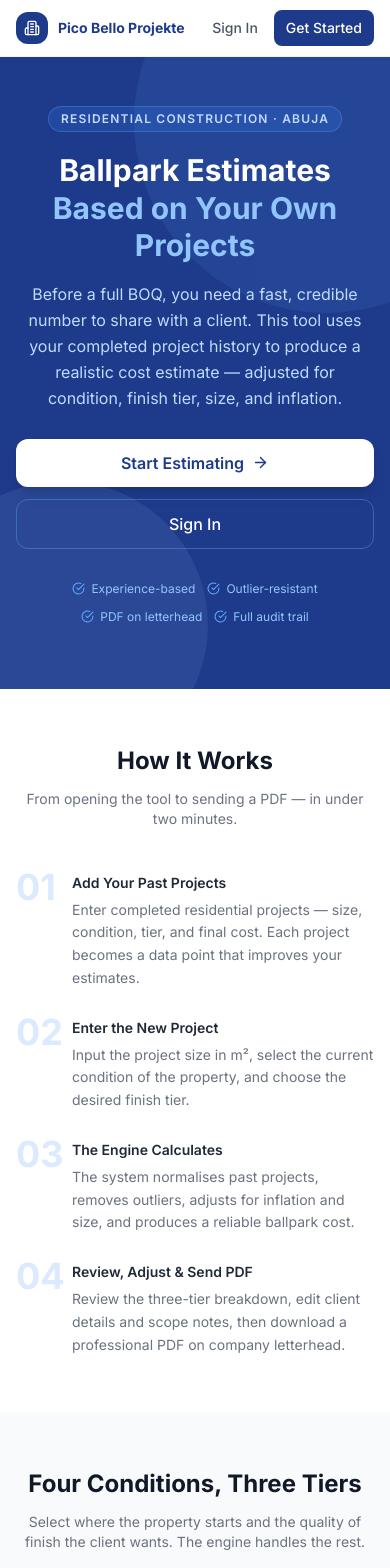
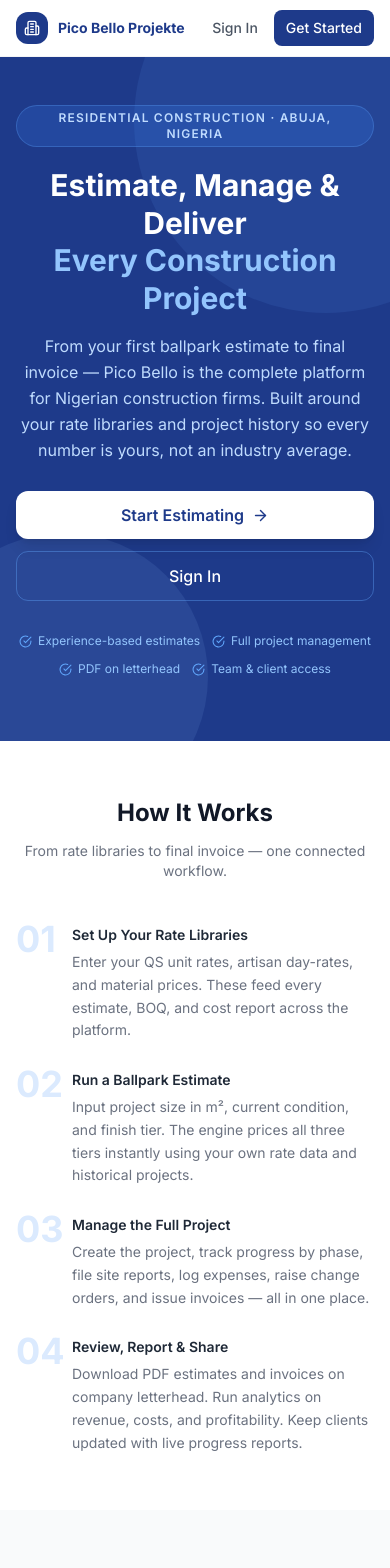
Before and after one commit to tidan1023-web/picobelloprojekte.boq, a React (Vite) app in the folder frontend/: page / in a window 390 px wide. Shown: the top 1568 px of the page. Built offline with nearby package versions, Linux system fonts and the light colour scheme; no server answers.

Commit message:
feat: make onboarding call optional + update landing page to reflect full platform

```diff
--- a/frontend/src/components/BookCallGate.jsx
+++ b/frontend/src/components/BookCallGate.jsx
@@ -56,7 +56,7 @@
   );
 }
 
-export default function BookCallGate() {
+export default function BookCallGate({ onSkip }) {
   const { user, setUser } = useAuth();
   const [days]        = useState(() => getAvailableDays(14));
   const [weekOffset, setWeekOffset] = useState(0);
@@ -283,6 +283,16 @@
             <p className="text-xs text-gray-400 text-center mt-3">
               All times are in West Africa Time (WAT, UTC+1)
             </p>
+
+            {onSkip && (
+              <p className="text-center mt-4">
+                <button
+                  onClick={onSkip}
+                  className="text-xs text-gray-400 hover:text-gray-600 underline transition-colors">
+                  Skip for now — I'll book later
+                </button>
+              </p>
+            )}
           </div>
         </div>
 
--- a/frontend/src/components/layout/AppLayout.jsx
+++ b/frontend/src/components/layout/AppLayout.jsx
@@ -5,6 +5,8 @@
 import OnboardingModal from '../OnboardingModal';
 import BookCallGate from '../BookCallGate';
 import { useAuth } from '../../context/AuthContext';
+
+const CALL_SKIP_KEY = 'pb_call_skipped';
 
 const TITLES = {
   '/app/dashboard':           'Dashboard',
@@ -32,9 +34,17 @@
   const { pathname } = useLocation();
   const { user } = useAuth();
   const [sidebarOpen, setSidebarOpen] = useState(false);
+  const [callSkipped, setCallSkipped] = useState(
+    () => !!localStorage.getItem(CALL_SKIP_KEY),
+  );
 
-  if (user?.role === 'admin' && !user?.callCompleted) {
-    return <BookCallGate />;
+  const handleSkipCall = () => {
+    localStorage.setItem(CALL_SKIP_KEY, '1');
+    setCallSkipped(true);
+  };
+
+  if (user?.role === 'admin' && !user?.callCompleted && !callSkipped) {
+    return <BookCallGate onSkip={handleSkipCall} />;
   }
 
   const title = TITLES[pathname]
--- a/frontend/src/pages/Landing.jsx
+++ b/frontend/src/pages/Landing.jsx
@@ -3,28 +3,30 @@
 import {
   Building2, Calculator, Database, FileText, ArrowRight,
   CheckCircle, TrendingUp, Shield, Clock, ChevronRight,
+  Users, Receipt, BarChart2, GitPullRequest, ClipboardList,
+  Package, Zap, FolderOpen,
 } from 'lucide-react';
 
 const HOW_IT_WORKS = [
   {
     n: '01',
-    title: 'Add Your Past Projects',
-    desc: 'Enter completed residential projects — size, condition, tier, and final cost. Each project becomes a data point that improves your estimates.',
+    title: 'Set Up Your Rate Libraries',
+    desc: 'Enter your QS unit rates, artisan day-rates, and material prices. These feed every estimate, BOQ, and cost report across the platform.',
   },
   {
     n: '02',
-    title: 'Enter the New Project',
-    desc: 'Input the project size in m², select the current condition of the property, and choose the desired finish tier.',
+    title: 'Run a Ballpark Estimate',
+    desc: 'Input project size in m², current condition, and finish tier. The engine prices all three tiers instantly using your own rate data and historical projects.',
   },
   {
     n: '03',
-    title: 'The Engine Calculates',
-    desc: 'The system normalises past projects, removes outliers, adjusts for inflation and size, and produces a reliable ballpark cost.',
+    title: 'Manage the Full Project',
+    desc: 'Create the project, track progress by phase, file site reports, log expenses, raise change orders, and issue invoices — all in one place.',
   },
   {
     n: '04',
-    title: 'Review, Adjust & Send PDF',
-    desc: 'Review the three-tier breakdown, edit client details and scope notes, then download a professional PDF on company letterhead.',
+    title: 'Review, Report & Share',
+    desc: 'Download PDF estimates and invoices on company letterhead. Run analytics on revenue, costs, and profitability. Keep clients updated with live progress reports.',
   },
 ];
 
@@ -43,40 +45,76 @@
 
 const FEATURES = [
   {
+    icon: Calculator,
+    color: 'bg-blue-50 text-blue-600',
+    title: 'Project Estimator',
+    desc: 'Generate detailed cost estimates in minutes. Select project type, condition, size, and build tier — the engine prices every element from your rate libraries.',
+  },
+  {
     icon: Database,
     color: 'bg-indigo-50 text-indigo-600',
-    title: 'Learns from Your History',
-    desc: "Every completed project you add makes the next estimate more accurate. The engine uses your own data, not industry averages.",
+    title: 'QS & Rate Libraries',
+    desc: 'Maintain master rate books for unit rates, artisan day-rates, and material prices. Every estimate and BOQ references live rates — update once, reflect everywhere.',
+  },
+  {
+    icon: Zap,
+    color: 'bg-yellow-50 text-yellow-600',
+    title: 'Price Intelligence',
+    desc: 'AI-powered benchmarking that compares your rates against market data. Spot where you\'re over- or under-priced before it costs you a contract.',
   },
   {
     icon: TrendingUp,
     color: 'bg-green-50 text-green-600',
-    title: 'Outlier Removal',
-    desc: "Unusual projects — too cheap or too expensive — are automatically detected and excluded so they don't skew your figures.",
+    title: 'Progress Tracker',
+    desc: 'Log construction progress by phase — substructure, superstructure, finishes, M&E, and more. Clients see live updates without needing to call.',
   },
   {
-    icon: Calculator,
-    color: 'bg-blue-50 text-blue-600',
-    title: 'Transparent Breakdown',
-    desc: 'Every estimate shows exactly how the number was reached: base rate, condition adjustment, tier adjustment, and size scaling.',
+    icon: GitPullRequest,
+    color: 'bg-purple-50 text-purple-600',
+    title: 'Change Orders',
+    desc: 'Manage scope changes formally. Team members submit requests; you review, price, and approve. Every change is logged with a full paper trail.',
+  },
+  {
+    icon: ClipboardList,
+    color: 'bg-orange-50 text-orange-600',
+    title: 'Site Reports',
+    desc: 'Your team files daily or weekly site reports — photos, weather, manpower, and progress notes. Review all reports and add comments from the dashboard.',
+  },
+  {
+    icon: Receipt,
+    color: 'bg-red-50 text-red-600',
+    title: 'Invoices & Expenses',
+    desc: 'Create and track invoices linked to projects. Log every project expense — materials, labour, site costs — and compare actual spend against budget.',
+  },
+  {
+    icon: BarChart2,
+    color: 'bg-teal-50 text-teal-600',
+    title: 'Analytics',
+    desc: 'Company-wide performance charts: revenue trends, project profitability, cost breakdowns by trade. Export to PDF or CSV.',
+  },
+  {
+    icon: FolderOpen,
+    color: 'bg-pink-50 text-pink-600',
+    title: 'Document Library',
+    desc: 'Centralised storage for contracts, permits, site plans, and drawings. Organised by folder or project — always a click away for the whole team.',
   },
   {
     icon: FileText,
-    color: 'bg-orange-50 text-orange-600',
+    color: 'bg-amber-50 text-amber-600',
     title: 'PDF on Letterhead',
-    desc: 'Download a clean, professional preliminary estimate on your company letterhead with your logo, signature, and disclaimer.',
+    desc: 'Download professional estimates and invoices on your company letterhead with your logo, signature, and payment terms.',
   },
   {
     icon: Clock,
-    color: 'bg-yellow-50 text-yellow-600',
-    title: 'Estimate History',
-    desc: 'Every estimate is saved — who it was sent to, what assumptions were used, what rate was applied, and its current status.',
+    color: 'bg-sky-50 text-sky-600',
+    title: 'Estimate History & Simulator',
+    desc: 'Every estimate is saved. Run what-if simulations — change material costs, labour rates, or size — and see the cost impact immediately.',
   },
   {
-    icon: Shield,
-    color: 'bg-red-50 text-red-600',
-    title: 'Economies of Scale',
-    desc: 'Larger projects automatically get a lower rate per m². Smaller projects get a higher rate. The size adjustment is baked in.',
+    icon: Users,
+    color: 'bg-violet-50 text-violet-600',
+    title: 'Team & Role Management',
+    desc: 'Invite QS, Project Managers, and Clients. Each role sees only what\'s relevant to them — clients get progress and invoices, PMs get site tools.',
   },
 ];
 
@@ -93,7 +131,7 @@
             </div>
             <div className="leading-tight">
               <p className="text-sm font-bold text-primary-900 leading-tight">Pico Bello Projekte</p>
-              <p className="text-xs text-gray-400 hidden sm:block">Residential Estimator</p>
+              <p className="text-xs text-gray-400 hidden sm:block">Construction Management</p>
             </div>
           </div>
           <div className="flex items-center gap-2">
@@ -116,16 +154,15 @@
         </div>
         <div className="max-w-4xl mx-auto text-center relative">
           <span className="inline-block bg-blue-500/20 border border-blue-400/30 text-blue-200 text-xs font-semibold px-3 py-1 rounded-full mb-5 tracking-widest uppercase">
-            Residential Construction · Abuja
+            Residential Construction · Abuja, Nigeria
           </span>
           <h1 className="text-3xl sm:text-5xl font-bold leading-tight mb-4 sm:mb-6">
-            Ballpark Estimates<br />
-            <span className="text-blue-300">Based on Your Own Projects</span>
+            Estimate, Manage & Deliver<br />
+            <span className="text-blue-300">Every Construction Project</span>
           </h1>
           <p className="text-base sm:text-lg text-blue-200 max-w-2xl mx-auto mb-7 sm:mb-10 leading-relaxed">
-            Before a full BOQ, you need a fast, credible number to share with a client.
-            This tool uses your completed project history to produce a realistic cost estimate —
-            adjusted for condition, finish tier, size, and inflation.
+            From your first ballpark estimate to final invoice — Pico Bello is the complete platform for Nigerian construction firms.
+            Built around your rate libraries and project history so every number is yours, not an industry average.
           </p>
           <div className="flex flex-col sm:flex-row gap-3 justify-center">
             <Link to="/register"
@@ -138,7 +175,7 @@
             </Link>
           </div>
           <div className="flex flex-wrap gap-3 sm:gap-6 justify-center mt-8 sm:mt-12 text-blue-300 text-xs sm:text-sm">
-            {['Experience-based', 'Outlier-resistant', 'PDF on letterhead', 'Full audit trail'].map(t => (
+            {['Experience-based estimates', 'Full project management', 'PDF on letterhead', 'Team & client access'].map(t => (
               <span key={t} className="flex items-center gap-1.5">
                 <CheckCircle size={13} className="text-blue-400" /> {t}
               </span>
@@ -152,7 +189,7 @@
         <div className="max-w-4xl mx-auto">
           <div className="text-center mb-10 sm:mb-14">
             <h2 className="text-2xl sm:text-3xl font-bold text-gray-900 mb-3">How It Works</h2>
-            <p className="text-gray-500 max-w-xl mx-auto text-sm sm:text-base">From opening the tool to sending a PDF — in under two minutes.</p>
+            <p className="text-gray-500 max-w-xl mx-auto text-sm sm:text-base">From rate libraries to final invoice — one connected workflow.</p>
           </div>
           <div className="grid sm:grid-cols-2 gap-6 sm:gap-8">
             {HOW_IT_WORKS.map(({ n, title, desc }) => (
@@ -264,9 +301,9 @@
         <div className="max-w-6xl mx-auto">
           <div className="text-center mb-10 sm:mb-14">
             <h2 className="text-2xl sm:text-3xl font-bold text-gray-900 mb-3">Everything Built In</h2>
-            <p className="text-gray-500 max-w-xl mx-auto text-sm sm:text-base">No spreadsheets, no manual calculations. The system does the heavy lifting.</p>
+            <p className="text-gray-500 max-w-xl mx-auto text-sm sm:text-base">Estimating, project management, invoicing, reporting — one platform, no spreadsheets.</p>
           </div>
-          <div className="grid sm:grid-cols-2 lg:grid-cols-3 gap-4 sm:gap-6">
+          <div className="grid sm:grid-cols-2 lg:grid-cols-3 xl:grid-cols-4 gap-4 sm:gap-6">
             {FEATURES.map(({ icon: Icon, color, title, desc }) => (
               <div key={title} className="bg-gray-50 rounded-2xl p-5 sm:p-6 border border-gray-100 hover:border-primary-200 transition-colors">
                 <div className={`w-9 h-9 sm:w-10 sm:h-10 rounded-xl flex items-center justify-center ${color} mb-3 sm:mb-4`}>
@@ -402,7 +439,7 @@
         <div className="max-w-xl mx-auto">
           <h2 className="text-2xl sm:text-3xl font-bold text-gray-900 mb-4">Ready to Run Your First Estimate?</h2>
           <p className="text-gray-500 mb-7 leading-relaxed text-sm sm:text-base">
-            Create your account, add a few past projects, and you'll have a credible ballpark in your client's inbox within minutes.
+            Create your account, set up your rate libraries, and you'll have a credible ballpark estimate in your client's inbox within minutes.
           </p>
           <div className="flex flex-col sm:flex-row gap-3 justify-center">
             <Link to="/register"
```
